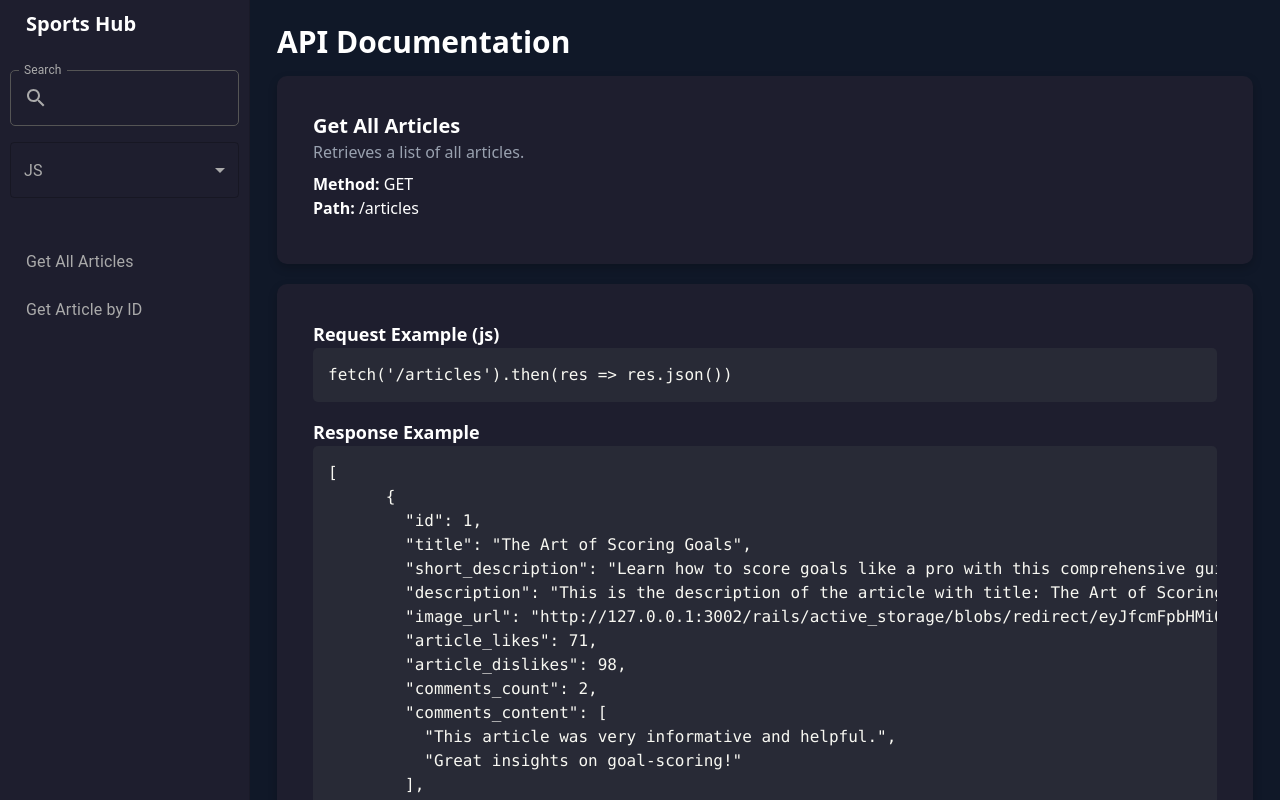
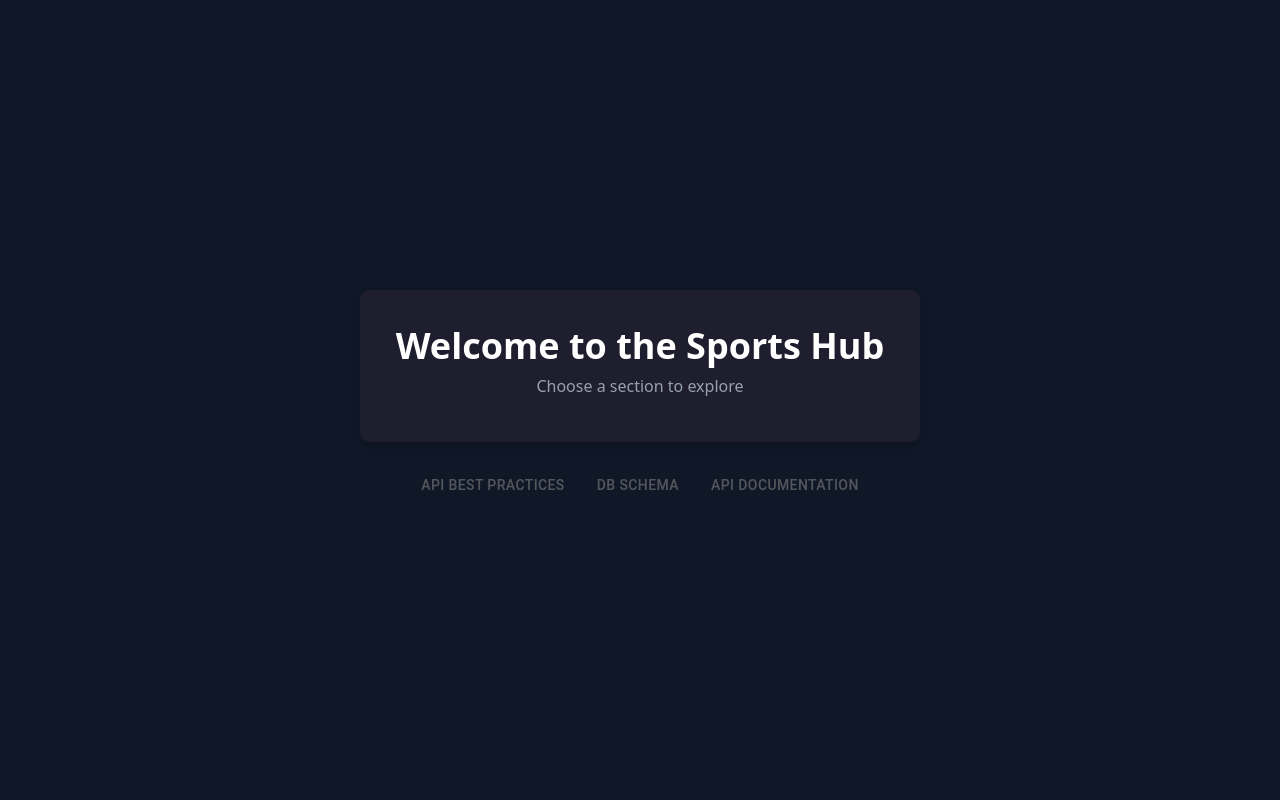
Before and after one commit to dark-side/api_docs_genai_playground, a React (Vite) app: page / in a window 1280 px wide. Shown: the top 800 px of the page. Built offline with nearby package versions, Linux system fonts and the light colour scheme.

Commit message:
Create Hub page

```diff
--- a/src/App.jsx
+++ b/src/App.jsx
@@ -1,13 +1,16 @@
 import { BrowserRouter as Router, Routes, Route } from 'react-router-dom'
 import APIDocumentation from "./components/APIDocumentation";
 import DbSchemaDocumentation from './components/DBSchemaDoc';
+import HubPage from './components/Hub';
 
 function App() {
   return (
     <Router>
       <Routes>
-        <Route path="/" element={<APIDocumentation />} />
-        <Route path="/db" element={<DbSchemaDocumentation />} />
+        <Route path="/" element={<HubPage />} />
+        <Route path="/api-documentation" element={<APIDocumentation />} />
+        <Route path="/db-schema" element={<DbSchemaDocumentation />} />
+        <Route path="/api-best-practices" element={<DbSchemaDocumentation />} />
       </Routes>
     </Router>
   )
--- a/src/components/APIDocumentation.jsx
+++ b/src/components/APIDocumentation.jsx
@@ -2,6 +2,7 @@ import React, { useState } from "react";
 import { apiEndpoints } from "../data/apiData";
 import Sidebar from "./Sidebar";
 import EndpointDetails from "./EndpointDetails";
+import { Link } from "react-router-dom";
 
 export default function ApiDocumentation() {
   const [search, setSearch] = useState("");
@@ -22,6 +23,9 @@ export default function ApiDocumentation() {
         setSelectedEndpoint={setSelectedEndpoint}
       />
       <div className="flex flex-col w-full p-6 max-w-5xl mx-auto text-white">
+        <nav className="mb-4">
+          <Link to="/" className="text-blue-500 hover:underline">Home</Link> &gt; API Documentation
+        </nav>
         <h1 className="text-3xl font-bold mb-4">API Documentation</h1>
         {selectedEndpoint && (
           <EndpointDetails selectedEndpoint={selectedEndpoint} language={language} />
--- a/src/components/DBSchemaDoc.jsx
+++ b/src/components/DBSchemaDoc.jsx
@@ -4,11 +4,15 @@ import { StyledCard, StyledPre, PageContainer } from "../styles/DBSchemaDocStyle
 import { dbSchema } from "../data/dbSchemaData";
 import Zoom from 'react-medium-image-zoom';
 import 'react-medium-image-zoom/dist/styles.css';
+import { Link } from "react-router-dom";
 
 export default function DbSchemaDocumentation() {
   return (
     <PageContainer>
       <div className="flex flex-col w-full p-6 max-w-5xl mx-auto text-white">
+        <nav className="mb-4">
+          <Link to="/" className="text-blue-500 hover:underline">Home</Link> &gt; Database Schema Documentation
+        </nav>
         <h1 className="text-3xl font-bold mb-4">Database Schema Documentation</h1>
         <StyledCard>
           <CardContent>
--- /dev/null
+++ b/src/components/Hub.jsx
@@ -0,0 +1,30 @@
+import React from "react";
+import { CardContent, Tabs, Tab } from "@mui/material";
+import { useNavigate } from "react-router-dom";
+import { StyledCard, PageContainer, StyledTabs } from "./HubStyles";
+
+export default function HubPage() {
+  const navigate = useNavigate();
+
+  const handleChange = (event, newValue) => {
+    if (newValue === 0) navigate("/api-best-practices");
+    if (newValue === 1) navigate("/db-schema");
+    if (newValue === 2) navigate("/api-documentation");
+  };
+
+  return (
+    <PageContainer>
+      <StyledCard>
+        <CardContent>
+          <h1 className="text-4xl font-bold">Welcome to the Sports Hub</h1>
+          <p className="text-gray-400 mt-2">Choose a section to explore</p>
+        </CardContent>
+      </StyledCard>
+      <StyledTabs onChange={handleChange} textColor="inherit" indicatorColor="primary">
+        <Tab label="API Best Practices" />
+        <Tab label="DB Schema" />
+        <Tab label="API Documentation" />
+      </StyledTabs>
+    </PageContainer>
+  );
+}
--- /dev/null
+++ b/src/components/HubStyles.jsx
@@ -0,0 +1,31 @@
+import { Card, Tabs } from "@mui/material";
+import { styled } from "@mui/material/styles";
+
+export const StyledCard = styled(Card)({
+  background: "#1e1e2e",
+  color: "#ffffff",
+  borderRadius: "10px",
+  boxShadow: "0px 4px 10px rgba(0, 0, 0, 0.2)",
+  padding: "20px",
+  textAlign: "center",
+  marginBottom: "20px"
+});
+
+export const PageContainer = styled("div")({
+  backgroundColor: "var(--color-gray-900)",
+  minHeight: "100vh",
+  padding: "20px",
+  display: "flex",
+  flexDirection: "column",
+  alignItems: "center",
+  justifyContent: "center"
+});
+
+export const StyledTabs = styled(Tabs)({
+  "& .MuiTab-root": {
+    color: "gray"
+  },
+  "& .Mui-selected": {
+    color: "#ffffff"
+  }
+});
```
